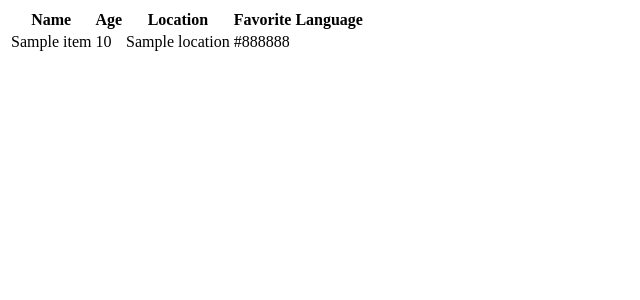
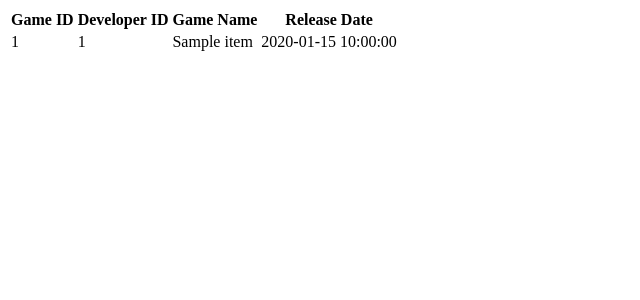
Before and after one commit to Passiv3/GameReviewSite_CS340, a Python web app: template templates/games.html in a window 1280 px wide. Shown: the top 300 px of the page, without its empty margins (0-640 px from the left). Run offline with Jinja, Linux system fonts and the light colour scheme; the template is opened without the code that fills it: most values are stand-ins (such as "Sample title", 1, 10 or a date in 2020).

Commit message:
Update games.html

```diff
--- a/templates/games.html
+++ b/templates/games.html
@@ -2,18 +2,18 @@
 <table>
     <thead>
     <tr>
-        <th>Name</th>
-        <th>Age</th>
-        <th>Location</th>
-        <th>Favorite Language</th>
+        <th>Game ID</th>
+        <th>Developer ID</th>
+        <th>Game Name</th>
+        <th>Release Date</th>
     </tr>
     <tbody>
     {% for item in people %}
     <tr>
-        <td>{{item['name']}}</td>
-        <td>{{item['age']}}</td>
-        <td>{{item['location']}}</td>
-        <td>{{item['favorite_color']}}</td>
+        <td>{{item['game_id']}}</td>
+        <td>{{item['Developers_developer_id']}}</td>
+        <td>{{item['game_name']}}</td>
+        <td>{{item['release_date']}}</td>
     </tr>
     {% endfor %}
     </table>
```
